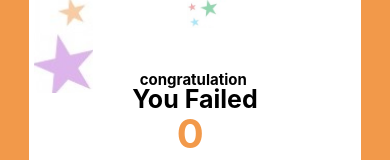
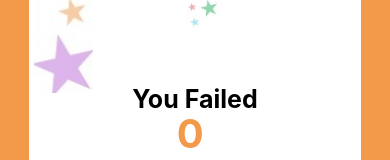
Before and after one commit to preethasubramanian/quiz-app-in-react-native, a React Native app: screen /ScoreCard in a window 390 px wide. Shown: the part 248-408 px from the top of the page. Built offline with nearby package versions, Linux system fonts and the light colour scheme.

Commit message:
label Change

```diff
--- a/src/screens/ScoreCard.js
+++ b/src/screens/ScoreCard.js
@@ -30,7 +30,7 @@ const ScoreCard = ({ navigation }) => {
 
                 <View style={styles.views}>
 
-                    <Text style={styles.containerText}>congratulation </Text>
+                    <Text style={styles.containerText}>{score > 0 ? 'congratulation' : ''} </Text>
                     <Text style={styles.TitleText}>{score > 0 ? ' You won with' : 'You Failed'}</Text>
                     <Text style={styles.scoreText}>{score} </Text>
                     <Text style={styles.TitleText}>  Score  </Text>
```
